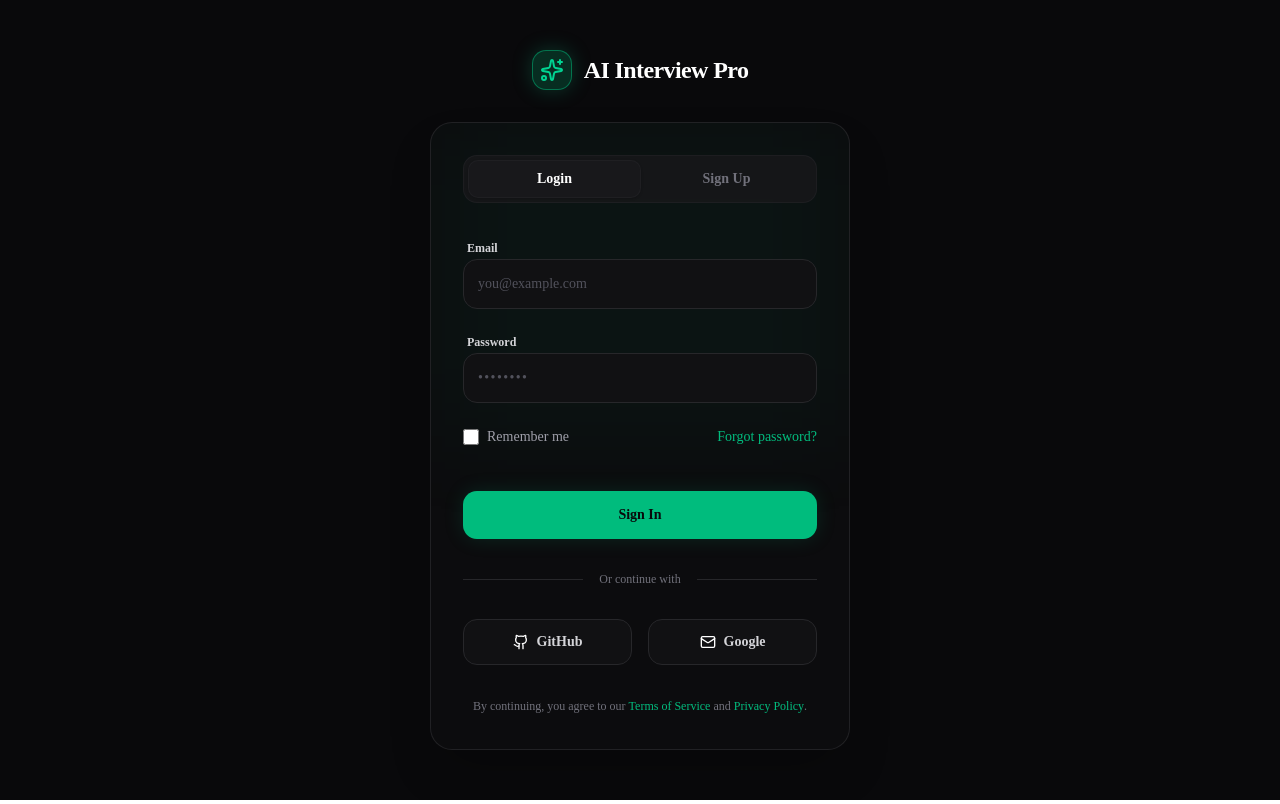
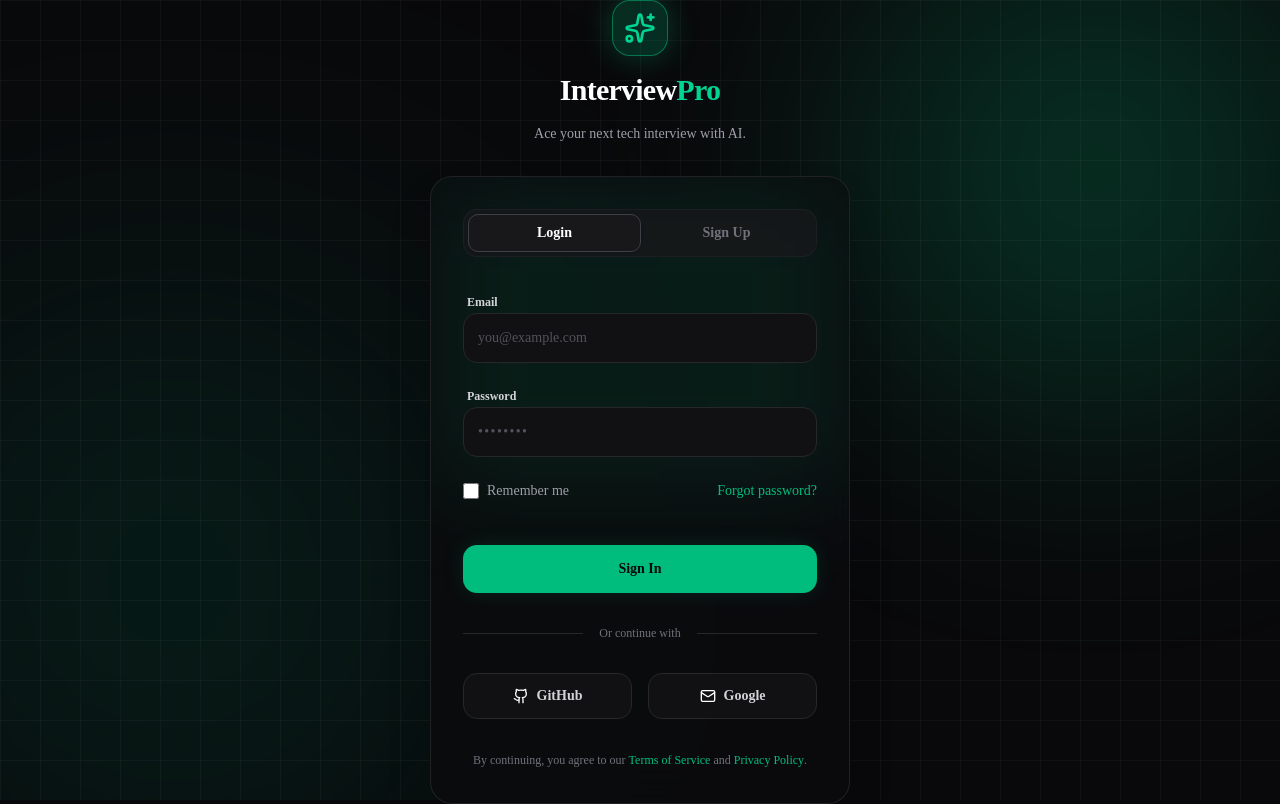
Before and after one commit to aditya-dev-19/AI-interview-simulator, a Next.js app: page / in a window 1280 px wide. Built offline with nearby package versions, Linux system fonts and the light colour scheme.

Commit message:
feat: frontend integrated

```diff
--- a/src/components/views/ResumeView.tsx
+++ b/src/app/(app)/uploadresume/page.tsx
@@ -1,8 +1,10 @@
+"use client";
+
 import React from 'react';
 import { UploadCloud } from 'lucide-react';
-import { ResumeRow } from '../ui/ResumeRow';
+import { ResumeRow } from '@/components/ui/ResumeRow';
 
-export function ResumeView() {
+export default function ResumeView() {
   return (
     <div className="p-10 max-w-4xl mx-auto space-y-8 animate-in fade-in duration-500">
       <div>
--- a/src/components/views/AuthView.tsx
+++ b/src/app/auth/page.tsx
@@ -1,3 +1,5 @@
+"use client";
+
 import React, { useState } from 'react';
 import { Sparkles, Mail, Github } from 'lucide-react';
 
--- a/src/app/globals.css
+++ b/src/app/globals.css
@@ -8,7 +8,7 @@
   --color-background: var(--background);
   --color-foreground: var(--foreground);
   --font-sans: var(--font-sans);
-  --font-mono: var(--font-geist-mono);
+  --font-mono: var(--font-mono);
   --color-sidebar-ring: var(--sidebar-ring);
   --color-sidebar-border: var(--sidebar-border);
   --color-sidebar-accent-foreground: var(--sidebar-accent-foreground);
--- a/src/app/layout.tsx
+++ b/src/app/layout.tsx
@@ -1,14 +1,14 @@
 import type { Metadata } from "next";
-import { Geist, Geist_Mono } from "next/font/google";
+import { Outfit, JetBrains_Mono } from "next/font/google";
 import "./globals.css";
 
-const geistSans = Geist({
-  variable: "--font-geist-sans",
+const outfit = Outfit({
+  variable: "--font-sans",
   subsets: ["latin"],
 });
 
-const geistMono = Geist_Mono({
-  variable: "--font-geist-mono",
+const jetbrainsMono = JetBrains_Mono({
+  variable: "--font-mono",
   subsets: ["latin"],
 });
 
@@ -23,10 +23,20 @@
   children: React.ReactNode;
 }>) {
   return (
-    <html lang="en">
+    <html lang="en" className="dark">
       <body
-        className={`${geistSans.variable} ${geistMono.variable} antialiased`}
+        className={`${outfit.variable} ${jetbrainsMono.variable} antialiased bg-zinc-950 text-zinc-100 min-h-screen relative`}
       >
+        {/* Global Dynamic Background Effects */}
+        <div className="fixed inset-0 pointer-events-none z-0 overflow-hidden">
+          {/* Grid Pattern */}
+          <div className="absolute inset-0 bg-[linear-gradient(to_right,#80808012_1px,transparent_1px),linear-gradient(to_bottom,#80808012_1px,transparent_1px)] bg-[size:40px_40px]" />
+
+          {/* Glowing Orbs */}
+          <div className="absolute top-[-10%] right-[-5%] w-[500px] h-[500px] bg-emerald-500/20 blur-[120px] rounded-full mix-blend-screen pointer-events-none" />
+          <div className="absolute bottom-[-10%] left-[-10%] w-[600px] h-[600px] bg-emerald-900/30 blur-[150px] rounded-full mix-blend-screen pointer-events-none" />
+        </div>
+
         {children}
       </body>
     </html>
--- a/src/app/page.tsx
+++ b/src/app/page.tsx
@@ -1,35 +1,138 @@
 "use client";
 
 import React, { useState } from 'react';
-import { Sidebar } from '@/components/Sidebar';
-import AuthView from '@/components/views/AuthView';
-import { DashboardView } from '@/components/views/DashboardView';
-import { SetupView } from '@/components/views/SetupView';
-import { InterviewRoom } from '@/components/views/InterviewRoom';
-import { FeedbackView } from '@/components/views/FeedbackView';
-import { ResumeView } from '@/components/views/ResumeView';
+import { useRouter } from 'next/navigation';
+import { Sparkles, Mail, Github } from 'lucide-react';
 
-export default function AIInterviewPro() {
-  const [activeTab, setActiveTab] = useState('auth');
+export default function LandingPage() {
+  const [isLogin, setIsLogin] = useState(true);
+  const router = useRouter();
 
-  const isFullScreen = activeTab === 'auth' || activeTab === 'interview' || activeTab === 'feedback';
+  // Form submission handler to prevent page reload and transition to dashboard
+  const handleSubmit = (e: React.FormEvent) => {
+    e.preventDefault();
+    router.push('/dashboard');
+  };
 
   return (
-    <div className="flex h-screen bg-zinc-950 text-zinc-100 font-sans overflow-hidden">
-      {/* SIDEBAR NAVIGATION */}
-      {!isFullScreen && (
-        <Sidebar activeTab={activeTab} setActiveTab={setActiveTab} />
-      )}
+    <div className="min-h-screen flex flex-col items-center justify-center bg-zinc-950 px-4 animate-in fade-in duration-700 relative overflow-hidden">
 
-      {/* MAIN CONTENT AREA */}
-      <main className="flex-1 relative overflow-y-auto overflow-x-hidden bg-zinc-950">
-        {activeTab === 'auth' && <AuthView onLogin={() => setActiveTab('dashboard')} />}
-        {activeTab === 'dashboard' && <DashboardView onStart={() => setActiveTab('setup')} />}
-        {activeTab === 'resumes' && <ResumeView />}
-        {activeTab === 'setup' && <SetupView onStart={() => setActiveTab('interview')} onCancel={() => setActiveTab('dashboard')} />}
-        {activeTab === 'interview' && <InterviewRoom onExit={() => setActiveTab('feedback')} />}
-        {activeTab === 'feedback' && <FeedbackView onClose={() => setActiveTab('dashboard')} />}
-      </main>
+      {/* Global Dynamic Background Effects for Landing Page */}
+      <div className="fixed inset-0 pointer-events-none z-0 overflow-hidden">
+        {/* Grid Pattern */}
+        <div className="absolute inset-0 bg-[linear-gradient(to_right,#80808012_1px,transparent_1px),linear-gradient(to_bottom,#80808012_1px,transparent_1px)] bg-[size:40px_40px]" />
+
+        {/* Glowing Orbs */}
+        <div className="absolute top-[-10%] right-[-5%] w-[500px] h-[500px] bg-emerald-500/20 blur-[120px] rounded-full mix-blend-screen pointer-events-none" />
+        <div className="absolute bottom-[-10%] left-[-10%] w-[600px] h-[600px] bg-emerald-900/30 blur-[150px] rounded-full mix-blend-screen pointer-events-none" />
+      </div>
+
+      {/* Brand Header */}
+      <div className="flex flex-col items-center gap-4 mb-8 relative z-10">
+        <div className="w-14 h-14 rounded-2xl bg-emerald-500/20 flex items-center justify-center border border-emerald-500/50 shadow-[0_0_30px_rgba(16,185,129,0.3)]">
+          <Sparkles className="w-8 h-8 text-emerald-400" />
+        </div>
+        <h1 className="text-3xl font-bold tracking-tight text-white">Interview<span className="text-emerald-400">Pro</span></h1>
+        <p className="text-zinc-400 text-sm">Ace your next tech interview with AI.</p>
+      </div>
+
+      {/* Auth Card */}
+      <div className="w-full max-w-[420px] bg-[#0c0c0e]/90 backdrop-blur-xl border border-zinc-800/80 rounded-3xl p-8 shadow-2xl relative overflow-hidden z-10">
+
+        {/* Subtle background glow inside card */}
+        <div className="absolute top-0 left-1/2 -translate-x-1/2 w-full h-1/2 bg-emerald-500/10 blur-[50px] pointer-events-none"></div>
+
+        {/* Tab Switcher */}
+        <div className="flex p-1 bg-zinc-900/80 rounded-xl mb-8 border border-zinc-800/50 relative z-10">
+          <button
+            onClick={() => setIsLogin(true)}
+            className={`flex-1 py-2 text-sm font-semibold rounded-lg transition-all duration-300 ${isLogin ? 'bg-[#18181b] text-white shadow-sm border border-zinc-700' : 'text-zinc-500 hover:text-zinc-300'}`}
+          >
+            Login
+          </button>
+          <button
+            onClick={() => setIsLogin(false)}
+            className={`flex-1 py-2 text-sm font-semibold rounded-lg transition-all duration-300 ${!isLogin ? 'bg-[#18181b] text-white shadow-sm border border-zinc-700' : 'text-zinc-500 hover:text-zinc-300'}`}
+          >
+            Sign Up
+          </button>
+        </div>
+
+        {/* Form Elements */}
+        <form onSubmit={handleSubmit} className="space-y-5 relative z-10">
+
+          {!isLogin && (
+            <div className="space-y-1.5">
+              <label className="text-xs font-semibold text-zinc-300 ml-1">Full Name</label>
+              <input
+                type="text"
+                placeholder="John Doe"
+                required
+                className="w-full bg-[#111113] border border-zinc-800 rounded-xl p-3.5 text-sm text-zinc-100 focus:ring-1 focus:ring-emerald-500 focus:border-emerald-500 outline-none transition-all placeholder:text-zinc-600"
+              />
+            </div>
+          )}
+
+          <div className="space-y-1.5">
+            <label className="text-xs font-semibold text-zinc-300 ml-1">Email</label>
+            <input
+              type="email"
+              placeholder="you@example.com"
+              required
+              className="w-full bg-[#111113] border border-zinc-800 rounded-xl p-3.5 text-sm text-zinc-100 focus:ring-1 focus:ring-emerald-500 focus:border-emerald-500 outline-none transition-all placeholder:text-zinc-600"
+            />
+          </div>
+
+          <div className="space-y-1.5">
+            <label className="text-xs font-semibold text-zinc-300 ml-1">Password</label>
+            <input
+              type="password"
+              placeholder="••••••••"
+              required
+              className="w-full bg-[#111113] border border-zinc-800 rounded-xl p-3.5 text-sm text-zinc-100 focus:ring-1 focus:ring-emerald-500 focus:border-emerald-500 outline-none transition-all placeholder:text-zinc-600 tracking-widest"
+            />
+          </div>
+
+          {isLogin && (
+            <div className="flex items-center justify-between pt-1">
+              <label className="flex items-center gap-2 cursor-pointer group">
+                <input type="checkbox" className="w-4 h-4 rounded bg-zinc-900 border-zinc-700 text-emerald-500 focus:ring-emerald-500 focus:ring-offset-zinc-950 transition-colors cursor-pointer" />
+                <span className="text-sm text-zinc-400 group-hover:text-zinc-300 transition-colors font-medium">Remember me</span>
+              </label>
+              <a href="#" className="text-sm text-emerald-500 hover:text-emerald-400 font-medium transition-colors">Forgot password?</a>
+            </div>
+          )}
+
+          <button
+            type="submit"
+            className="w-full bg-emerald-500 hover:bg-emerald-400 text-zinc-950 py-3.5 rounded-xl font-bold transition-all shadow-[0_0_20px_rgba(16,185,129,0.15)] hover:shadow-[0_0_25px_rgba(16,185,129,0.3)] mt-6 text-sm"
+          >
+            {isLogin ? 'Sign In' : 'Create Account'}
+          </button>
+        </form>
+
+        {/* Divider */}
+        <div className="flex items-center gap-4 my-8 relative z-10">
+          <div className="flex-1 h-px bg-zinc-800"></div>
+          <span className="text-xs text-zinc-500 font-medium">Or continue with</span>
+          <div className="flex-1 h-px bg-zinc-800"></div>
+        </div>
+
+        {/* OAuth Buttons */}
+        <div className="grid grid-cols-2 gap-4 relative z-10">
+          <button type="button" className="flex items-center justify-center gap-2 py-3 bg-[#111113] hover:bg-zinc-800 border border-zinc-800 rounded-xl text-sm font-semibold text-zinc-300 transition-colors">
+            <Github className="w-4 h-4 text-white" /> GitHub
+          </button>
+          <button type="button" className="flex items-center justify-center gap-2 py-3 bg-[#111113] hover:bg-zinc-800 border border-zinc-800 rounded-xl text-sm font-semibold text-zinc-300 transition-colors">
+            <Mail className="w-4 h-4 text-white" /> Google
+          </button>
+        </div>
+
+        {/* Footer Terms */}
+        <p className="text-center text-xs text-zinc-500 mt-8 leading-relaxed relative z-10">
+          By continuing, you agree to our <a href="#" className="text-emerald-500 hover:text-emerald-400 transition-colors font-medium">Terms of Service</a> and <a href="#" className="text-emerald-500 hover:text-emerald-400 transition-colors font-medium">Privacy Policy</a>.
+        </p>
+      </div>
     </div>
   );
 }
--- a/src/components/Sidebar.tsx
+++ b/src/components/Sidebar.tsx
@@ -1,13 +1,13 @@
+"use client";
+
 import React from 'react';
+import { usePathname } from 'next/navigation';
 import { LayoutDashboard, FileText, Activity, User, BrainCircuit } from 'lucide-react';
 import { NavItem } from './ui/NavItem';
 
-interface SidebarProps {
-  activeTab: string;
-  setActiveTab: (tab: string) => void;
-}
+export function Sidebar() {
+  const pathname = usePathname() || '';
 
-export function Sidebar({ activeTab, setActiveTab }: SidebarProps) {
   return (
     <nav className="w-64 border-r border-zinc-800/60 bg-zinc-950/50 flex flex-col justify-between z-20 relative">
       <div>
@@ -19,9 +19,9 @@
         </div>
 
         <div className="px-4 space-y-1 mt-4">
-          <NavItem icon={<LayoutDashboard size={18}/>} label="Dashboard" isActive={activeTab === 'dashboard'} onClick={() => setActiveTab('dashboard')} />
-          <NavItem icon={<FileText size={18}/>} label="Resume Library" isActive={activeTab === 'resumes'} onClick={() => setActiveTab('resumes')} />
-          <NavItem icon={<Activity size={18}/>} label="Mock Interview" isActive={activeTab === 'setup' || activeTab === 'interview' || activeTab === 'feedback'} onClick={() => setActiveTab('setup')} />
+          <NavItem icon={<LayoutDashboard size={18} />} label="Dashboard" isActive={pathname.startsWith('/dashboard')} href="/dashboard" />
+          <NavItem icon={<FileText size={18} />} label="Resume Library" isActive={pathname.startsWith('/uploadresume')} href="/uploadresume" />
+          <NavItem icon={<Activity size={18} />} label="Mock Interview" isActive={pathname.startsWith('/setup') || pathname.startsWith('/interviewer') || pathname.startsWith('/feedback')} href="/setup" />
         </div>
       </div>
 
```
Also changed, not shown: src/app/(app)/dashboard/page.tsx (renamed from src/components/views/DashboardView.tsx, +9 -10 lines), src/app/(app)/layout.tsx (added, +18 -0 lines), src/app/(app)/setup/page.tsx (renamed from src/components/views/SetupView.tsx, +11 -12 lines), src/app/feedback/page.tsx (renamed from src/components/views/FeedbackView.tsx, +8 -8 lines), src/app/interviewer/page.tsx (renamed from src/components/views/InterviewRoom.tsx, +13 -14 lines), src/components/ui/NavItem.tsx (+6 -5 lines), 2 other files (tests, documents, lock files or other folders).
